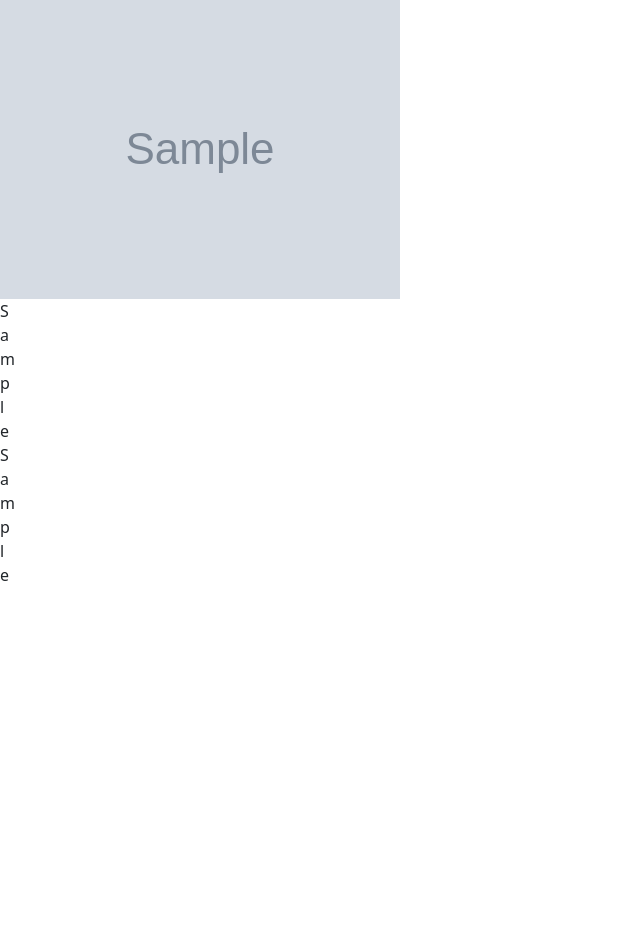
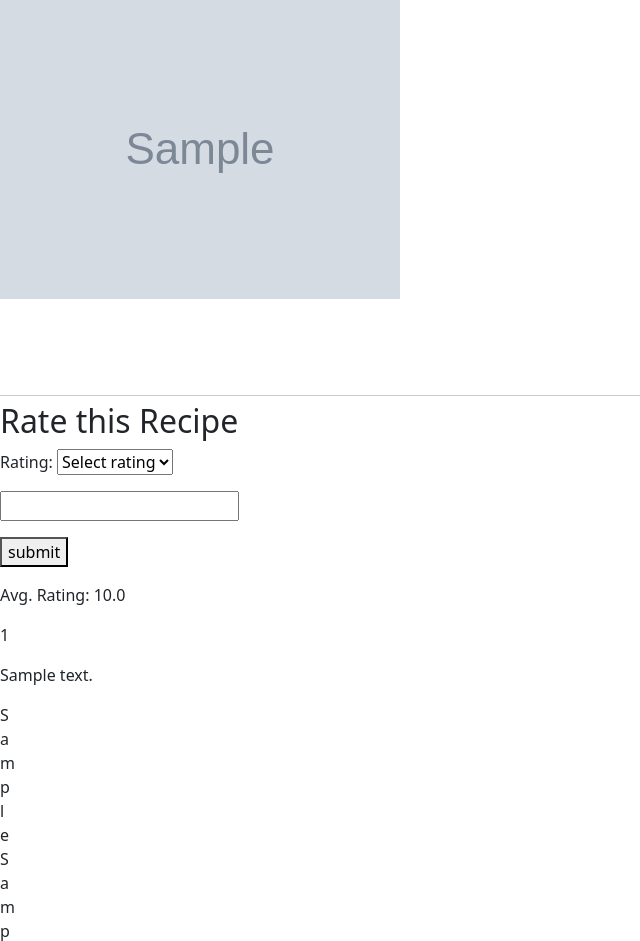
Before and after one commit to siskablaz/recipe-project, a Flask app: page /recipes/1 in a window 1280 px wide. Shown: the part 335-1276 px from the top of the page, without its empty margins (0-640 px from the left). Before the commit the page ends 916 px from the top, so only its background shows below. Run offline with Flask 2, Linux system fonts and the light colour scheme; the visitor is signed in with stand-in values (Sample User, id 1); tables that the repository leaves empty hold one stand-in row (values such as "Sample post"); grey boxes marked "Sample" are stand-in pictures.

Commit message:
recipe ratings completed

```diff
--- a/crud.py
+++ b/crud.py
@@ -1,4 +1,4 @@
-from model import db, User, Fav_recipe, Shopping_list, Ingredient, Recipe, connect_to_db
+from model import db, User, Rating, Fav_recipe, Shopping_list, Ingredient, Recipe, connect_to_db
 import model
 
 def create_user(email, password):
@@ -15,11 +15,12 @@ def get_user_by_email(email):
     return User.query.filter(User.email == email).first()
 
 def create_recipe(recipe_id, image, image_type, likes, missed_ingredient_count,
-    missed_ingredients, title, instructions, ingredients):
+    missed_ingredients, title, instructions, ingredients, ready_minutes):
 
     recipe = Recipe(recipe_id=recipe_id, image=image, image_type=image_type,
     likes=likes, missed_ingredient_count=missed_ingredient_count,
-    missed_ingredients=missed_ingredients, title=title, instructions=instructions, ingredients=ingredients)
+    missed_ingredients=missed_ingredients, title=title,
+     instructions=instructions, ingredients=ingredients, ready_minutes=ready_minutes)
 
     return recipe
 
@@ -140,6 +141,46 @@ def get_shopping_list_by_user_id(user_id):
     return Shopping_list.query.filter(Shopping_list.user_id == user_id).first()
 
 
+def get_rating_by_recipe_user(recipe_id,user_id):
+
+    return Rating.query.filter((Rating.recipe_id == recipe_id) & (Rating.user_id == user_id)).first()
+
+
+
+def get_rating_by_id(rating_id):
+
+    return Rating.query.filter(Rating.rating_id == rating_id).first()
+
+
+def get_all_recipe_ratings(recipe_id):
+
+    return Rating.query.filter(Rating.recipe_id == recipe_id).all()
+
+
+
+def create_rating(score, comment, count, recipe_id, user_id):
+    """Create and return a new rating."""
+
+    rating = Rating(score=score, comment=comment, count=count, recipe_id=recipe_id, user_id=user_id)
+
+    return rating
+
+def update_rating(rating_id, new_score, new_comment):
+    """ Update a rating given rating_id and the updated score. """
+    rating = Rating.query.get(rating_id)
+    rating.score = new_score
+    rating.comment = new_comment
+
+
+def get_avg_rating(recipe_ratings_list):
+
+
+    sum_of_ratings = 0
+    for rating in recipe_ratings_list:
+        print(rating.score)
+        sum_of_ratings += rating.score
+    return sum_of_ratings/len(recipe_ratings_list)
+
 
 def add_recipes_to_db(res):
 
@@ -151,7 +192,7 @@ def add_recipes_to_db(res):
     recipes_in_db = []
     return_recipes = []
     for recipe in recipe_results:
-        recipe_id, image, image_type, likes, missed_ingredient_count, missed_ingredients, title, instructions, ingredients = (
+        recipe_id, image, image_type, likes, missed_ingredient_count, missed_ingredients, title, instructions, ingredients, ready_minutes = (
             recipe["id"],
             recipe["image"],
             recipe["imageType"],
@@ -160,7 +201,8 @@ def add_recipes_to_db(res):
             recipe["missedIngredients"],
             recipe["title"],
             recipe["analyzedInstructions"],
-            recipe["extendedIngredients"]
+            recipe["extendedIngredients"],
+            recipe["readyInMinutes"]
 
         )
 
@@ -206,7 +248,7 @@ def add_recipes_to_db(res):
 
         if not recipe_in_db:
             db_recipe = create_recipe(recipe_id, image, image_type, likes, missed_ingredient_count,
-            missed_ingredients_list, title, analyzed_instructions_list, ingredients_list)
+            missed_ingredients_list, title, analyzed_instructions_list, ingredients_list, ready_minutes)
 
 
 
--- a/server.py
+++ b/server.py
@@ -153,6 +153,8 @@ def process_login():
 def show_db_recipes():
 
     recipe_input = request.form.get("recipe-input")
+    recipe_input = recipe_input.replace(" ","")
+    print(recipe_input)
 
     diet_input = request.form.get("diet")
 
@@ -160,8 +162,10 @@ def show_db_recipes():
 
     dish_type_input = request.form.get("dish-type")
 
+    time_input = request.form.get("time")
 
-    res = requests.get(f'https://api.spoonacular.com/recipes/complexSearch?apiKey=e7716122fcea490aa1c5a7f3c8a9b7e2&includeIngredients={recipe_input}&diet={diet_input}&intolerances={intolerance_input}&query={dish_type_input}&addRecipeInformation=true&fillIngredients=true&instructionsRequired=true&sort=min-missing-ingredients&number=10')
+
+    res = requests.get(f'https://api.spoonacular.com/recipes/complexSearch?apiKey=e7716122fcea490aa1c5a7f3c8a9b7e2&includeIngredients={recipe_input}&diet={diet_input}&intolerances={intolerance_input}&query={dish_type_input}&maxReadyTime={time_input}&addRecipeInformation=true&fillIngredients=true&instructionsRequired=true&sort=min-missing-ingredients&number=10')
 
 
     recipes = crud.add_recipes_to_db(res)
@@ -193,6 +197,7 @@ def add_favorite():
     print(request.json)
     logged_in_email = session.get("user_email")
     recipe_id = request.json.get("recipeId")
+    page = request.json.get("page")
 
     if logged_in_email is None:
         flash("You must log in to save a recipe to favorites")
@@ -203,24 +208,33 @@ def add_favorite():
         this_user_id = user.user_id
 
         in_favorite = crud.is_recipe_in_favorite(this_user_id,recipe_id)
+        recipe = crud.get_recipe_by_id(recipe_id)
         recipe_name = crud.get_recipe_by_id(recipe_id).title
 
         print(in_favorite)
         is_favorite = None
         if in_favorite:
 
+            recipe.likes -= 1
             db.session.delete(in_favorite)
             db.session.commit()
             is_favorite = False
-
-            return (f'You removed {recipe_name} from favorites')
+            if page == "fav_page":
+                return (f'Removing')
+            else:
+                return (f'Removing from favorites')
+                # or can return as json jsonify({key:value,key:value,key:value})
         else:
             fav_recipe = crud.create_fav_recipe(recipe_id, this_user_id)
+            recipe.likes += 1
             db.session.add(fav_recipe)
             db.session.commit()
             is_favorite = True
 
-            return (f'You added {recipe_name} to favorites')
+            if page == "fav_page":
+                return (f'Adding')
+            else:
+                return (f'Adding to favorites')
 
 
 @app.route("/favorites")
@@ -294,10 +308,23 @@ def recipe_details(recipe_id):
     # res = requests.get(f'https://api.spoonacular.com/recipes/{recipe_id}/analyzedInstructions?apiKey=e7716122fcea490aa1c5a7f3c8a9b7e2)
 
     recipe_object = crud.get_recipe_by_id(recipe_id)
+    logged_in_email = session.get("user_email")
+    user = crud.get_user_by_email(logged_in_email)
+    if user is None:
+        flash("You must log in to view recipe details")
+        # This needs to be corrected
+        return redirect('/')
+    else:
+        this_user_id = user.user_id
+        all_recipe_ratings = crud.get_all_recipe_ratings(recipe_id)
+        avg_rating = crud.get_avg_rating(all_recipe_ratings)
 
 
 
-    return render_template("recipe_details.html", recipe=recipe_object)
+        rating = crud.get_rating_by_recipe_user(recipe_id,this_user_id)
+
+
+    return render_template("recipe_details.html", recipe=recipe_object, rating=rating, avg_rating=avg_rating)
 
 
 @app.route("/add-shopping", methods=['POST'])
@@ -311,13 +338,13 @@ def add_shopping():
     if logged_in_email is None:
         flash("You must log in to save a recipe to favorites")
         # This needs to be corrected
-        return (f'You need to login')
+        return (f'You must be logged in to add to shopping list')
     else:
         user = crud.get_user_by_email(logged_in_email)
         if user is None:
-            flash("You must log in to save a recipe to favorites")
+            flash(f'You must be logged in to add to shopping list')
         # This needs to be corrected
-            return (f'You need to login')
+            return (f'You must be logged in to add to shopping list')
         else:
             this_user_id = user.user_id
             shopping_list_id = crud.get_shopping_list_by_user_id(this_user_id).shopping_list_id
@@ -419,6 +446,75 @@ def complete_item():
 
 
 
+
+
+
+
+@app.route("/update_rating", methods=["POST"])
+def update_rating():
+    rating_id = request.json["rating_id"]
+    updated_score = request.json["updated_score"]
+    updated_comment = request.json["updated_comment"]
+    rating_object = crud.get_rating_by_id(rating_id)
+    rating_count = rating_object.count
+
+    crud.update_rating(rating_id, updated_score, updated_comment)
+    db.session.commit()
+
+
+    average_score= crud.get_avg_rating()
+
+    print(average_score)
+    print(average_score)
+    print(average_score)
+    print(average_score)
+
+    return jsonify({'ratingCount':rating_count, 'averageScore':str(average_score), 'updatedComment':updated_comment})
+
+
+
+
+
+@app.route("/recipes/<recipe_id>/ratings", methods=["POST"])
+def create_rating(recipe_id):
+    """Create a new rating for the movie."""
+
+    logged_in_email = session.get("user_email")
+    rating_score = request.form.get("rating")
+    comment = request.form.get("comment-input")
+
+
+
+    if logged_in_email is None:
+        flash("You must log in to rate a movie.")
+    elif not rating_score:
+        flash("Error: you didn't select a score for your rating.")
+
+
+    else:
+
+        user = crud.get_user_by_email(logged_in_email)
+        recipe = crud.get_recipe_by_id(recipe_id)
+        is_rating = crud.get_rating_by_recipe_user(recipe_id,user.user_id)
+
+        if is_rating:
+            is_rating.score=rating_score
+            is_rating.comment=comment
+            db.session.commit()
+        else:
+
+
+            rating = crud.create_rating(int(rating_score), comment, 1, recipe.recipe_id, user.user_id )
+            rating.count + 1
+            db.session.add(rating)
+            db.session.commit()
+
+        flash(f"{user} rated this movie {rating_score} out of 5.")
+
+    return redirect(f"/recipes/{recipe_id}")
+
+
+
 if __name__ == "__main__":
     connect_to_db(app)
     app.run(debug=True, host="0.0.0.0")
--- a/static/shopping_list_buttons.js
+++ b/static/shopping_list_buttons.js
@@ -1,7 +1,7 @@
 
 function completeItem(ingredient_name, event) {
 
-    console.log(ingredient_name)
+    console.log(event.target)
 
     fetch('/complete-item', {
       method: 'POST',
--- a/templates/base.html
+++ b/templates/base.html
@@ -13,6 +13,8 @@
     {% block head %}{% endblock %}
   </head>
   <body>
+
+
     <ul>
         <li><a href="/">Home</a></li>
         <li><a href="/favorites">Favorites</a></li>
--- a/templates/favorites.html
+++ b/templates/favorites.html
@@ -16,6 +16,7 @@
         <li>
             {{ recipe.title }}
             <div><img src="{{recipe.image}}"/></div>
+            <button onClick="addFavorite('{{recipe.recipe_id}}', 'fav_page', event)" class="favPageBtn">Remove from favorites</button>
 
         </li>
     {% endfor %}
@@ -30,6 +31,6 @@
 {% endif %}
 
 
-
+<script src="/static/display_recipes.js"></script>
 
 {% endblock %}
--- a/templates/recipe_details.html
+++ b/templates/recipe_details.html
@@ -8,6 +8,33 @@
 
 <img src="{{recipe.image}}" alt="{{recipe.title}} image">
 
+{% if session.get('user_email') %}
+<h2>Rate this Recipe</h2>
+
+<form id="rating-form" action="/recipes/{{ recipe.recipe_id }}/ratings" method="POST">
+  <p>
+    Rating:
+    <select name="rating" id="score">
+      <option value="">Select rating</option>
+      {% for num in range(6) %}
+        <option  value="{{ num }}">{{ num }}</option>
+      {% endfor %}
+    </select>
+  </p>
+  <p><input type="text" id="comment-input" name="comment-input"></p>
+
+  <p><button type="submit" id="rating-id-btn" >submit</button></p>
+
+
+
+</form>
+{% endif %}
+{% if rating %}
+<p id="rating-score">Avg. Rating: {{avg_rating}}</p>
+<p id="rating-count">{{rating.count}}</p>
+<p id="rating-comment"> {{rating.comment}}</p>
+{% endif %}
+
 {% for ingredient in recipe.ingredients %}
 <div>{{ingredient}}</div>
 {% endfor %}
@@ -16,4 +43,7 @@
 <div>{{instruction}}</div>
 {% endfor %}
 
+
+
+<!-- <script src="/static/update_rating.js" ></script> -->
 {% endblock %}
--- a/templates/recipe_results.html
+++ b/templates/recipe_results.html
@@ -12,12 +12,14 @@
           {{ recipe.title }}
         </a>
       <div><img src="{{recipe.image}}"/></div>
+      <div>Ready time: {{recipe.ready_minutes}}</div>
       <div>Missed Ingredient Count : {{recipe.missed_ingredient_count}}</div>
+      <div>Missed Ingredients:</div>
       {% for ingredient in recipe.missed_ingredients %}
         <div> <button onClick = "addShoppingList('{{ingredient}}', event)" name="shop-button" id="shop-button" value="{{ingredient}}" class="favoritesBtn btn btn-primary mt-2">+ {{ingredient}}</button></div>
       {% endfor%}
     {#<form action="/add-favorite" method="POST">#}
-        <button onClick = "addFavorite('{{recipe.recipe_id}}', event)" name="fav-button" id="fav-button" value="{{recipe.recipe_id}}" class="favoritesBtn btn btn-primary mt-2">Add to favorites</button>
+        <button onClick = "addFavorite('{{recipe.recipe_id}}', 'results_page', event)" title="Save to favorites" name="fav-button" id="fav-button" value="{{recipe.recipe_id}}" class="favResultsBtn btn btn-primary mt-2">♡ {{recipe.likes}}</button>
       </li>
     {#</form>#}
     {% endfor %}
```
Also changed, not shown: model.py (+26 -0 lines), seed_database.py (+4 -3 lines), static/display_recipes.js (+47 -28 lines), static/recipe-home.js (+60 -60 lines), static/update_rating.js (added, +41 -0 lines), templates/homepage.html (+11 -6 lines).
